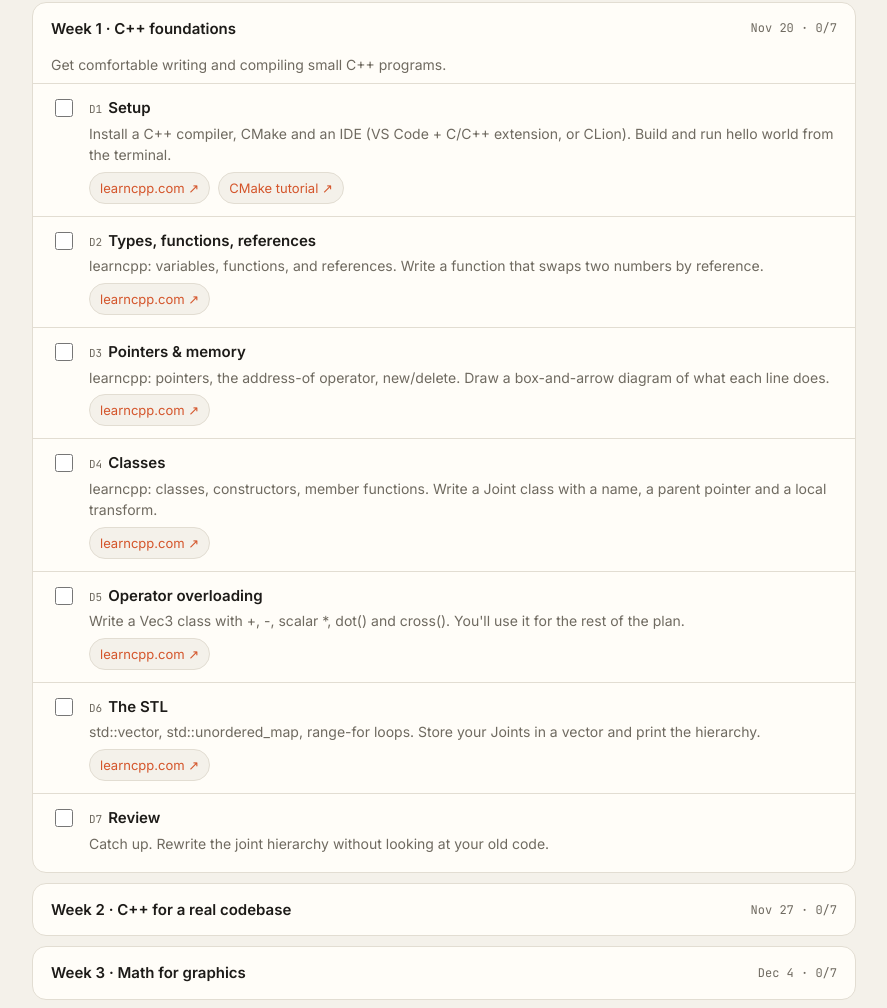
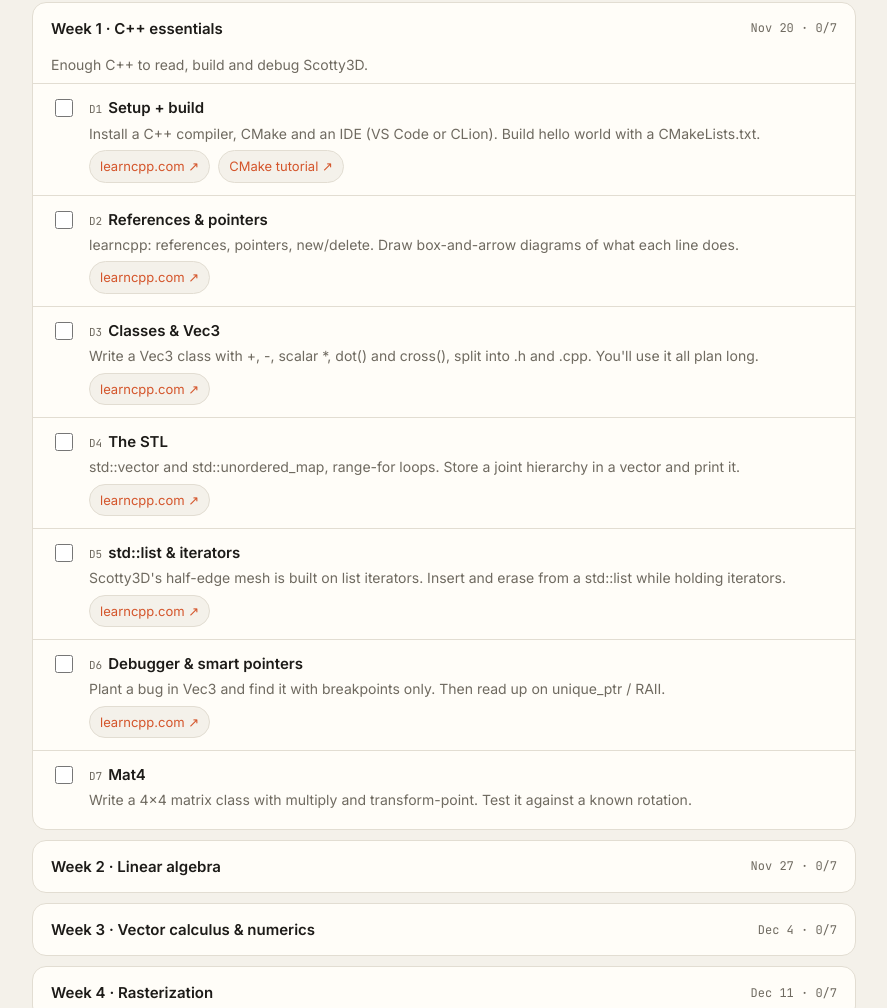
Before and after one commit to lUNLitel/lUNLitel.github.io, a plain HTML site: page 763-prep/index.html in a window 1280 px wide. Shown: the part 1359-2367 px from the top of the page, without its empty margins (196-1083 px from the left). Drawn offline with Linux system fonts and the light colour scheme.

Commit message:
662 prep: two math weeks, math sessions in topic weeks
Co-Authored-By: Claude Opus 5.5 <noreply@anthropic.com>
Claude-Session: https://claude.ai/code/session_01VhZfvsRrS4ALEuexr7zm19

```diff
--- a/763-prep/index.html
+++ b/763-prep/index.html
@@ -111,7 +111,7 @@
   <header>
     <div class="eyebrow">CMU 15-662 · Spring 2027 · Prep</div>
     <h1>One hour a day toward<br>building your own 3D package</h1>
-    <p>An 8-week plan: C++ → graphics math → rasterizer → half-edge meshes → ray tracer → animation → Scotty3D.</p>
+    <p>An 8-week plan: C++ → linear algebra → vector calculus → rasterizer → half-edge meshes → ray tracer → animation → Scotty3D.</p>
   </header>
 
   <section class="stats" aria-label="Progress">
@@ -167,32 +167,32 @@ const L = {
 };
 
 const WEEKS = [
- { t:"C++ foundations", g:"Get comfortable writing and compiling small C++ programs.", d:[
-  ["Setup","Install a C++ compiler, CMake and an IDE (VS Code + C/C++ extension, or CLion). Build and run hello world from the terminal.",[L.cpp,L.cmake]],
-  ["Types, functions, references","learncpp: variables, functions, and references. Write a function that swaps two numbers by reference.",[L.cpp]],
-  ["Pointers & memory","learncpp: pointers, the address-of operator, new/delete. Draw a box-and-arrow diagram of what each line does.",[L.cpp]],
-  ["Classes","learncpp: classes, constructors, member functions. Write a Joint class with a name, a parent pointer and a local transform.",[L.cpp]],
-  ["Operator overloading","Write a Vec3 class with +, -, scalar *, dot() and cross(). You'll use it for the rest of the plan.",[L.cpp]],
-  ["The STL","std::vector, std::unordered_map, range-for loops. Store your Joints in a vector and print the hierarchy.",[L.cpp]],
-  ["Review","Catch up. Rewrite the joint hierarchy without looking at your old code.",[]],
+ { t:"C++ essentials", g:"Enough C++ to read, build and debug Scotty3D.", d:[
+  ["Setup + build","Install a C++ compiler, CMake and an IDE (VS Code or CLion). Build hello world with a CMakeLists.txt.",[L.cpp,L.cmake]],
+  ["References & pointers","learncpp: references, pointers, new/delete. Draw box-and-arrow diagrams of what each line does.",[L.cpp]],
+  ["Classes & Vec3","Write a Vec3 class with +, -, scalar *, dot() and cross(), split into .h and .cpp. You'll use it all plan long.",[L.cpp]],
+  ["The STL","std::vector and std::unordered_map, range-for loops. Store a joint hierarchy in a vector and print it.",[L.cpp]],
+  ["std::list & iterators","Scotty3D's half-edge mesh is built on list iterators. Insert and erase from a std::list while holding iterators.",[L.cpp]],
+  ["Debugger & smart pointers","Plant a bug in Vec3 and find it with breakpoints only. Then read up on unique_ptr / RAII.",[L.cpp]],
+  ["Mat4","Write a 4x4 matrix class with multiply and transform-point. Test it against a known rotation.",[]],
  ]},
- { t:"C++ for a real codebase", g:"The habits Scotty3D needs: headers, builds, debugging, linked structures.", d:[
-  ["Headers & multiple files","Split Vec3 into a .h and .cpp. Build both with a CMakeLists.txt.",[L.cmake]],
-  ["Use a debugger","Set breakpoints, step through code, inspect variables. Plant a bug in Vec3 and find it with the debugger only.",[]],
-  ["const and passing by reference","When to use const T&, const member functions. Fix every const warning in your Vec3.",[L.cpp]],
-  ["Smart pointers & RAII","std::unique_ptr and std::shared_ptr. Rebuild the joint tree so nothing leaks.",[L.cpp]],
-  ["Iterators & std::list","Scotty3D's half-edge mesh is built on list iterators. Practise inserting and erasing from a std::list while holding iterators.",[L.cpp]],
-  ["Templates (basics)","Function and class templates. Write a template lerp(a, b, t) that works for floats and Vec3.",[L.cpp]],
-  ["Review + Mat4","Write a 4x4 matrix class with multiply and transform-point. Test it against a known rotation.",[]],
+ { t:"Linear algebra", g:"The language of every transform, rig and renderer. Matches the course's Assignment 0.0.", d:[
+  ["Vectors, dot, cross","Essence of Linear Algebra: vectors, dot and cross product. Compute a triangle's normal and area with your Vec3.",[L.eola]],
+  ["Matrices as transforms","Videos on linear transformations and matrix multiplication. Apply scale, rotate and shear to points and plot them.",[L.eola]],
+  ["Determinant & inverse","What det means geometrically (area/volume, flips). When a matrix has no inverse. Check with your Mat4.",[L.eola]],
+  ["Change of basis","Coordinate frames, the same thing as joint orients and local vs world space in Maya. Convert a point between two frames.",[L.eola]],
+  ["Homogeneous coordinates","Why 4x4: translation as a matrix. Build translate × rotate × scale and show that the order changes the result.",[L.sap]],
+  ["Rotations","Euler angles vs axis-angle vs quaternions (gimbal lock again). Implement axis-angle to matrix.",[L.sap]],
+  ["Barycentric + review","Barycentric weights of a point in a triangle. Then write a one-page linear algebra cheat sheet.",[L.sap]],
  ]},
- { t:"Math for graphics", g:"The linear algebra and calculus the course assumes.", d:[
-  ["Vectors, dot, cross","Essence of Linear Algebra: vectors and the dot/cross product videos. Compute a triangle's normal and area with your Vec3.",[L.eola]],
-  ["Matrices as transforms","Videos on linear transformations and matrix multiplication. Apply scale, rotate and shear to a set of points.",[L.eola]],
-  ["Homogeneous coordinates","Why 4x4 matrices: translation as a matrix. Build a model-to-world transform from translate × rotate × scale. Check the order matters.",[L.sap]],
-  ["Rotations","Euler angles vs axis-angle vs quaternions (your rigging gimbal-lock knowledge applies). Implement axis-angle to matrix.",[L.sap]],
-  ["Barycentric coordinates","Express a point inside a triangle as a weighted sum of corners. Write a function that returns the weights.",[L.sap]],
-  ["Derivatives refresher","Gradients and partial derivatives. You'll need them for IK and simulation.",[L.khan]],
-  ["Review","Catch up and write a one-page cheat sheet of transforms and formulas.",[]],
+ { t:"Vector calculus & numerics", g:"Derivatives, integrals and the numerical tricks the course leans on. Matches Assignment 0.5.", d:[
+  ["Derivatives & gradients","Partial derivatives and the gradient. Plot contours of f(x, y) with gradient arrows.",[L.khan]],
+  ["Jacobians","The Jacobian as a local linear map. You'll need it for IK. Compute one by hand for a 2-joint arm.",[L.khan]],
+  ["Finite differences","Approximate a derivative numerically and use it to check a hand-derived gradient. Your #1 debugging tool for math code.",[]],
+  ["Optimization","Gradient descent and Newton's method on a 2D function. Print how fast each converges.",[L.khan]],
+  ["Integrals & Monte Carlo","Estimate an integral (e.g. the area of a circle) by random sampling. This is how path tracing works.",[L.khan]],
+  ["Time integration","Forward Euler on a spring. Watch the energy grow, then try symplectic Euler.",[]],
+  ["Review","Add calculus and numerics to your cheat sheet. Redo any day that didn't click.",[]],
  ]},
  { t:"Rasterization", g:"A tiny version of the course's first assignment.", d:[
   ["Write an image file","Write a program that outputs a gradient as a .ppm image. Open it in an image viewer.",[L.tiny]],
@@ -201,7 +201,7 @@ const WEEKS = [
   ["Interpolate colours","Use barycentric weights to blend colours across the triangle.",[L.sap]],
   ["Depth buffer","Draw two overlapping triangles correctly with a z-buffer.",[L.tiny]],
   ["Antialiasing","Supersample (several samples per pixel) and average. Compare jaggies before and after.",[L.sap]],
-  ["Review","Catch up. Render a simple OBJ model as a wireframe or filled mesh.",[L.tiny]],
+  ["Math: sampling & aliasing","Why jaggies and moiré happen: sampling, the Nyquist idea, filtering. Connect it to what you just saw.",[L.sap]],
  ]},
  { t:"Meshes & the half-edge", g:"The data structure behind every mesh-editing tool you use in Maya.", d:[
   ["Mesh representations","Vertex list + face list vs half-edge. Why bevel and subdivide need neighbour information.",[L.s3ddocs]],
@@ -210,33 +210,33 @@ const WEEKS = [
   ["Traversal","Loop around a vertex to list its neighbours. Print each vertex's valence.",[]],
   ["Edge flip","Implement edge flip on your two-triangle mesh. Check every pointer afterwards.",[L.s3ddocs]],
   ["Edge split","Implement edge split. Write a validity checker that walks the whole mesh.",[L.s3ddocs]],
-  ["Review","Read about Loop subdivision and how split + flip combine to do it.",[L.course]],
+  ["Math: normals & subdivision","Area-weighted vertex normals, then how Loop subdivision's weights average neighbours.",[L.course]],
  ]},
  { t:"Ray tracing", g:"A path-tracer warm-up, plus the BVH that makes it fast.", d:[
   ["Rays & image","Ray Tracing in One Weekend: output an image, vec3 and ray classes (compare with your own Vec3).",[L.rt1]],
-  ["Spheres & normals","Ray-sphere intersection and surface normals.",[L.rt1]],
-  ["Antialiasing & diffuse","Multiple samples per pixel and diffuse (Lambertian) bounces.",[L.rt1]],
-  ["Materials","Metal and glass materials. Notice the randomness: this is Monte Carlo rendering.",[L.rt1]],
-  ["Camera","A positionable camera with field of view and depth of field.",[L.rt1]],
-  ["BVH","Ray Tracing: The Next Week, the BVH chapter. Why a tree of boxes makes rendering fast.",[L.rt2]],
-  ["Review","Render your final scene. Time it with and without a BVH if you got that far.",[]],
+  ["Spheres & normals","Ray-sphere intersection: it's a quadratic equation. Derive it yourself before reading.",[L.rt1]],
+  ["Antialiasing & diffuse","Multiple samples per pixel and diffuse bounces: Monte Carlo from week 3 in action.",[L.rt1]],
+  ["Materials","Metal and glass: reflection and refraction vectors from dot products.",[L.rt1]],
+  ["Camera","A positionable camera built from a change of basis.",[L.rt1]],
+  ["BVH","Ray Tracing: The Next Week, the BVH chapter. Ray-box intersection and why trees make rendering fast.",[L.rt2]],
+  ["Math: the rendering equation","Radiance, BRDFs and the rendering equation at an intuitive level. See how your tracer estimates it.",[L.sap]],
  ]},
- { t:"Animation", g:"Your home turf, now written in code: splines, skeletons, IK, skinning.", d:[
-  ["Splines","Implement a Catmull-Rom or Hermite spline and animate a point along it.",[L.course]],
-  ["Keyframe interpolation","Interpolate positions and rotations between keyframes. Use slerp for rotations.",[]],
-  ["Forward kinematics","Compute world positions of a 3-joint chain from local transforms (the Joint class from week 1).",[]],
-  ["Inverse kinematics","Implement 2D IK with CCD or gradient descent. Drag a target and watch the chain follow.",[L.khan]],
-  ["Linear blend skinning","Skin a 2D strip of vertices to two bones with weights. Watch the candy-wrapper artefact appear.",[]],
-  ["Particles","Simulate falling particles with forward Euler, then bounce off the ground.",[]],
+ { t:"Animation", g:"Your home turf, now written as math and code: splines, skeletons, IK, skinning.", d:[
+  ["Splines","Hermite and Catmull-Rom as cubic polynomials. Animate a point along one.",[L.course]],
+  ["Keyframes & slerp","Interpolate positions and rotations between keyframes. Why slerp beats lerp for rotations.",[]],
+  ["Forward kinematics","World positions of a 3-joint chain as a product of matrices.",[]],
+  ["Inverse kinematics","2D IK using the Jacobian from week 3 (Jacobian transpose or gradient descent).",[L.khan]],
+  ["Linear blend skinning","Skin a 2D strip of vertices to two bones. See the candy-wrapper artefact and why it happens mathematically.",[]],
+  ["Particles","Falling particles with Euler integration, then collisions with the ground.",[]],
   ["Review","Catch up. Note which of these are in Scotty3D's animation assignment.",[L.s3ddocs]],
  ]},
  { t:"Ready for Scotty3D", g:"Build the real codebase before day one.", d:[
-  ["Build Scotty3D","Clone and build Scotty3D on your machine. Fix any compiler or CMake issues now, not in week one of class.",[L.s3d]],
+  ["Build Scotty3D","Clone and build Scotty3D. Fix any compiler or CMake issues now, not in week one of class.",[L.s3d]],
   ["Tour the app","Use Scotty3D as an artist: model, render, animate. Note what feels like Maya and what doesn't.",[L.s3ddocs]],
   ["Read the code","Find where meshes, the renderer and the animator live. Read the half-edge header.",[L.s3d]],
-  ["Private repo setup","Set up a private Git repo for your coursework. The course asks students not to publish solutions in a public fork.",[L.s3d]],
-  ["Course logistics","Read the course site: grading, late days, collaboration policy, how assignments are structured.",[L.course]],
-  ["Plan your weeks","Block time in your calendar around ETC project hours. Expect 12–17 hours a week on 662.",[]],
+  ["Private repo setup","Set up a private Git repo for coursework. The course asks students not to publish solutions in a public fork.",[L.s3d]],
+  ["Course logistics","Read the course site: grading, late days, collaboration and AI policy.",[L.course]],
+  ["Plan your weeks","Block time around ETC project hours. Expect 12-17 hours a week on 662.",[]],
   ["Ready for class","Final pass on your cheat sheet. Rest.",[]],
  ]},
 ];
```
